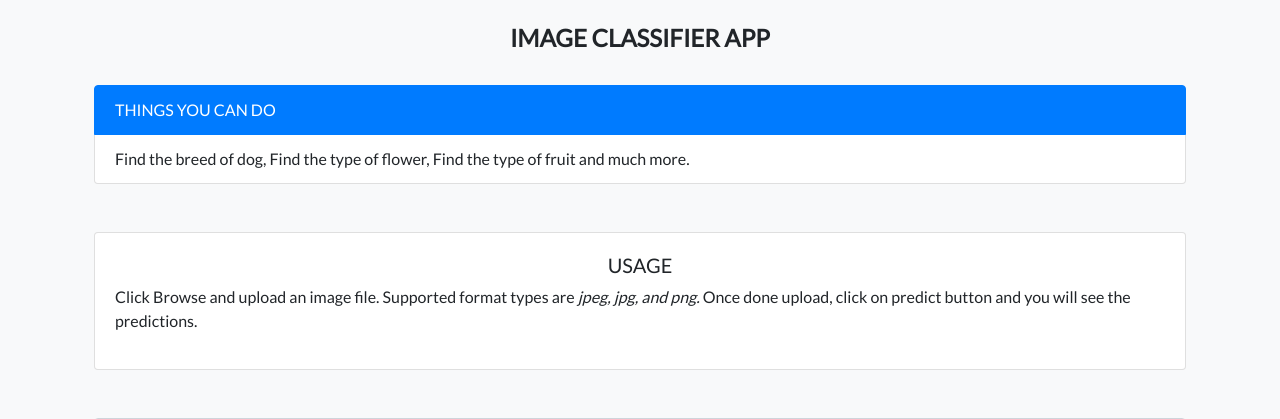
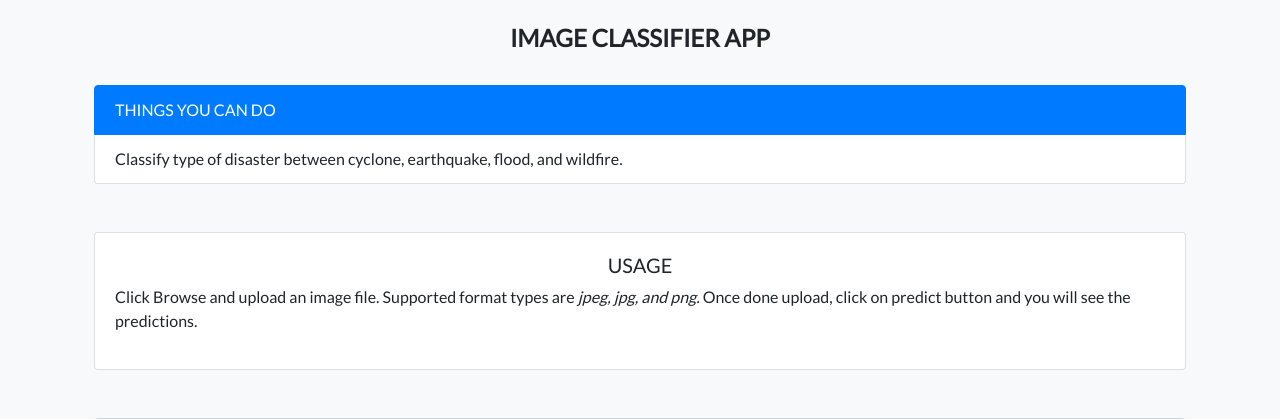
Before and after one commit to prays/disaster_classifier_flask, a Flask app: page / in a window 1280 px wide. Shown: the top 419 px of the page. Run offline with Flask 2, Linux system fonts and the light colour scheme; some libraries are stand-ins or nearby versions.

Commit message:
modified index.html

```diff
--- a/templates/index.html
+++ b/templates/index.html
@@ -10,7 +10,7 @@
 
     <link rel= "stylesheet" type= "text/css" href= "{{ url_for('static',filename='main.css') }}">
 
-    <title>Image Classifier</title>
+    <title>Disaster Image Classifier</title>
   </head>
   <body class="bg-light">
 
@@ -19,7 +19,7 @@
         <h4 class="text-uppercase text-center font-weight-bold">image classifier app</h4><br>
         <ul class="list-group">
           <li class="list-group-item active text-uppercase">Things you can do</li>
-          <li class="list-group-item">Find the breed of dog, Find the type of flower, Find the type of fruit and much more.</li>
+          <li class="list-group-item">Classify type of disaster between cyclone, earthquake, flood, and wildfire.</li>
       </ul><br><br>
         <div class="card">
           <div class="card-body">
@@ -57,7 +57,7 @@
             <button type="submit" class="btn btn-primary btn-block text-uppercase">predict</button>
             <br>
             <p class="text-center text-uppercase">Developed by aaditya ghag</p>
-            <p class="text-center text-primary"><a href="https://github.com/imaaditya-stack/Image-Classifier-Flask-App">View Source Code</a></p>
+            <p class="text-center text-primary"><a href="https://github.com/imaaditya-stack/Image-Classifier-Flask-App">View Original Source</a></p>
         </form>
     </div>
 
```
Also changed, not shown: 1 other file.
